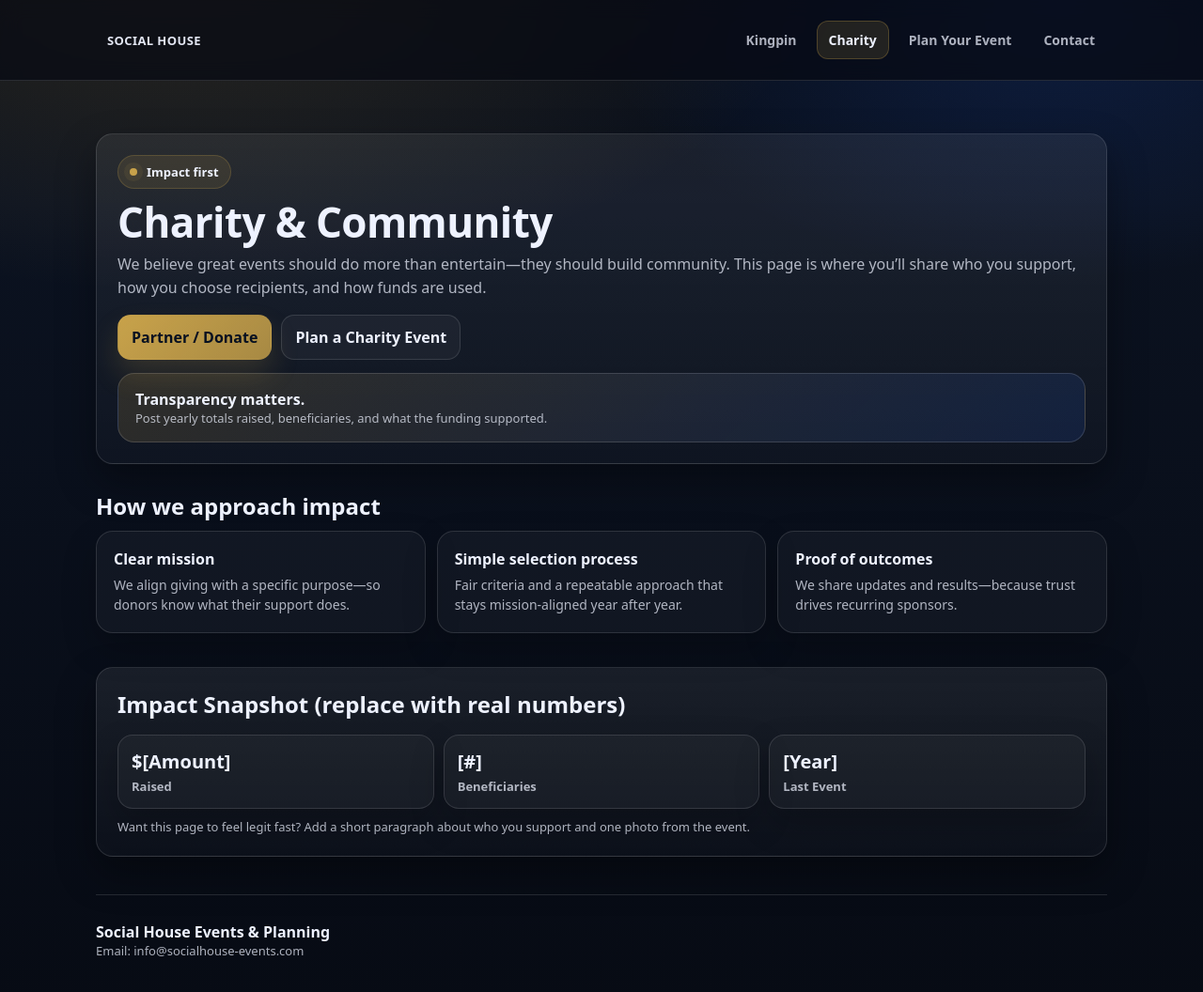
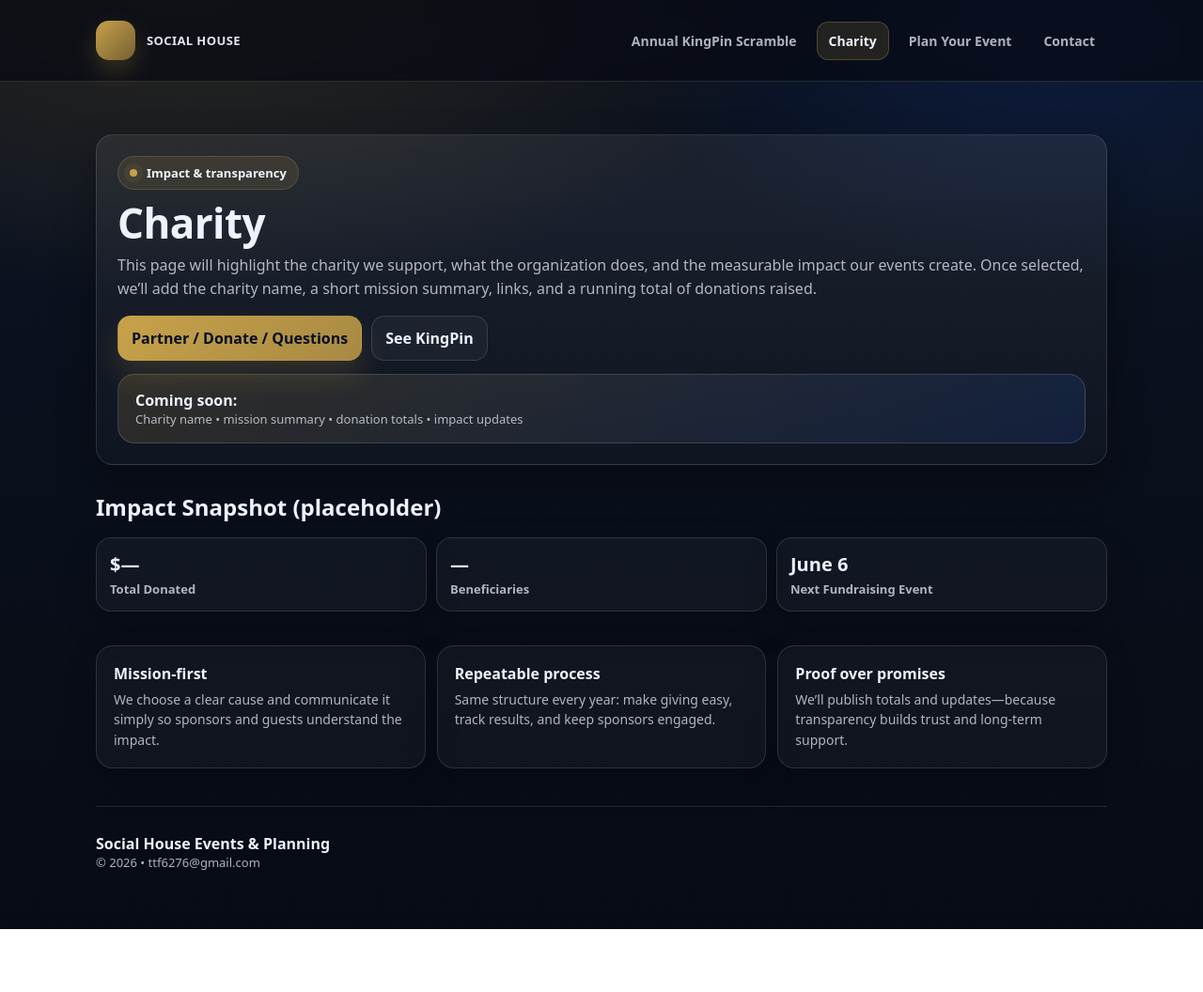
Before and after one commit to Tgardner22/SocialHouse-site, a plain HTML site: page charity.html in a window 1280 px wide. Shown: the whole page at 94% size. After the commit the page ends 989 px from the top, so only its background shows below. Drawn offline with Linux system fonts and the light colour scheme.

Commit message:
Update charity.html

```diff
--- a/charity.html
+++ b/charity.html
@@ -3,16 +3,19 @@
 <head>
   <meta charset="utf-8" />
   <meta name="viewport" content="width=device-width, initial-scale=1" />
-  <title>Charity | Social House Events</title>
+  <title>Charity | Social House</title>
   <meta name="description" content="Social House supports purpose-driven events with transparent giving and community impact." />
   <link rel="stylesheet" href="styles.css" />
 </head>
 <body>
 <header class="nav">
   <div class="container nav-inner">
-    <a class="brand" href="index.html"><div class="brand-badge"></div><span>Social House</span></a>
-    <nav class="nav-links">
-      <a href="kingpin.html">Kingpin</a>
+    <a class="brand" href="index.html" aria-label="Social House home">
+      <div class="brand-mark" aria-hidden="true"></div>
+      <span>Social House</span>
+    </a>
+    <nav class="nav-links" aria-label="Primary">
+      <a href="kingpin.html">Annual KingPin Scramble</a>
       <a href="charity.html">Charity</a>
       <a href="events.html">Plan Your Event</a>
       <a href="contact.html">Contact</a>
@@ -24,63 +27,56 @@
   <section class="hero">
     <div class="card">
       <div class="card-pad">
-        <div class="kicker"><span class="dot"></span>Impact first</div>
-        <h1>Charity & Community</h1>
+        <div class="kicker"><span class="dot"></span>Impact & transparency</div>
+        <h1>Charity</h1>
         <p>
-          We believe great events should do more than entertain—they should build community.
-          This page is where you’ll share who you support, how you choose recipients, and how funds are used.
+          This page will highlight the charity we support, what the organization does, and the measurable
+          impact our events create. Once selected, we’ll add the charity name, a short mission summary, links,
+          and a running total of donations raised.
         </p>
 
         <div class="cta-row">
-          <a class="btn btn-primary" href="contact.html">Partner / Donate</a>
-          <a class="btn btn-ghost" href="events.html">Plan a Charity Event</a>
+          <a class="btn btn-primary" href="contact.html">Partner / Donate / Questions</a>
+          <a class="btn btn-ghost" href="kingpin.html">See KingPin</a>
         </div>
 
         <div class="banner">
-          <strong>Transparency matters.</strong>
-          <div class="small">Post yearly totals raised, beneficiaries, and what the funding supported.</div>
+          <strong>Coming soon:</strong>
+          <div class="small">Charity name • mission summary • donation totals • impact updates</div>
         </div>
       </div>
     </div>
   </section>
 
   <section class="section">
-    <h2>How we approach impact</h2>
-    <div class="grid">
-      <div class="tile">
-        <h3>Clear mission</h3>
-        <p>We align giving with a specific purpose—so donors know what their support does.</p>
-      </div>
-      <div class="tile">
-        <h3>Simple selection process</h3>
-        <p>Fair criteria and a repeatable approach that stays mission-aligned year after year.</p>
-      </div>
-      <div class="tile">
-        <h3>Proof of outcomes</h3>
-        <p>We share updates and results—because trust drives recurring sponsors.</p>
-      </div>
+    <h2>Impact Snapshot (placeholder)</h2>
+    <div class="stats">
+      <div class="stat"><strong>$—</strong><span>Total Donated</span></div>
+      <div class="stat"><strong>—</strong><span>Beneficiaries</span></div>
+      <div class="stat"><strong>June 6</strong><span>Next Fundraising Event</span></div>
     </div>
   </section>
 
   <section class="section">
-    <div class="card">
-      <div class="card-pad">
-        <h2>Impact Snapshot (replace with real numbers)</h2>
-        <div class="stats">
-          <div class="stat"><strong>$[Amount]</strong><span>Raised</span></div>
-          <div class="stat"><strong>[#]</strong><span>Beneficiaries</span></div>
-          <div class="stat"><strong>[Year]</strong><span>Last Event</span></div>
-        </div>
-        <div class="small" style="margin-top:10px;">
-          Want this page to feel legit fast? Add a short paragraph about who you support and one photo from the event.
-        </div>
+    <div class="grid">
+      <div class="tile">
+        <h3>Mission-first</h3>
+        <p>We choose a clear cause and communicate it simply so sponsors and guests understand the impact.</p>
+      </div>
+      <div class="tile">
+        <h3>Repeatable process</h3>
+        <p>Same structure every year: make giving easy, track results, and keep sponsors engaged.</p>
+      </div>
+      <div class="tile">
+        <h3>Proof over promises</h3>
+        <p>We’ll publish totals and updates—because transparency builds trust and long-term support.</p>
       </div>
     </div>
   </section>
 
   <footer class="footer">
     <div><strong>Social House Events & Planning</strong></div>
-    <div class="small">Email: <a href="mailto:info@socialhouse-events.com">info@socialhouse-events.com</a></div>
+    <div class="small">© <span id="year"></span> • <a href="mailto:ttf6276@gmail.com">ttf6276@gmail.com</a></div>
   </footer>
 </main>
 
```
